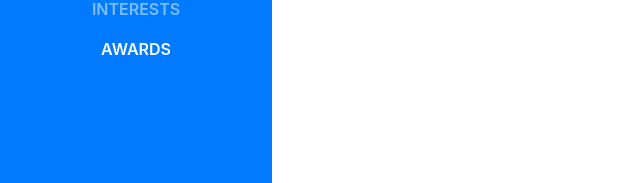
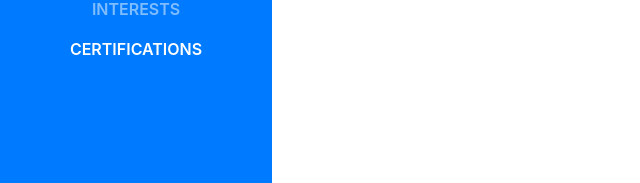
Before and after one commit to ElFacilDefenseForce/vonMerkatz, a website with bundled scripts: page index.html in a window 1280 px wide. Shown: the part 543-726 px from the top of the page, 0-640 px from the left. Built offline with nearby package versions, Linux system fonts and the light colour scheme; a web font is replaced by a local one.

Commit message:
Update index.html

```diff
--- a/index.html
+++ b/index.html
@@ -55,7 +55,7 @@
             <a class="nav-link js-scroll-trigger" href="#interests">Interests</a>
           </li>
           <li class="nav-item">
-            <a class="nav-link js-scroll-trigger" href="#awards">Awards</a>
+            <a class="nav-link js-scroll-trigger" href="#certifications">Certifications</a>
           </li>
         </ul>
       </div>
@@ -258,9 +258,9 @@
         </div>
       </section>
 
-      <section class="resume-section p-3 p-lg-5 d-flex flex-column" id="awards">
+      <section class="resume-section p-3 p-lg-5 d-flex flex-column" id="certifications">
         <div class="my-auto">
-          <h2 class="mb-5">Awards &amp; Certifications</h2>
+          <h2 class="mb-5">Certifications &amp; Accomplishments</h2>
           <ul class="fa-ul mb-0">
             <li>
               <i class="fa-li fa fa-trophy text-warning"></i>
```
